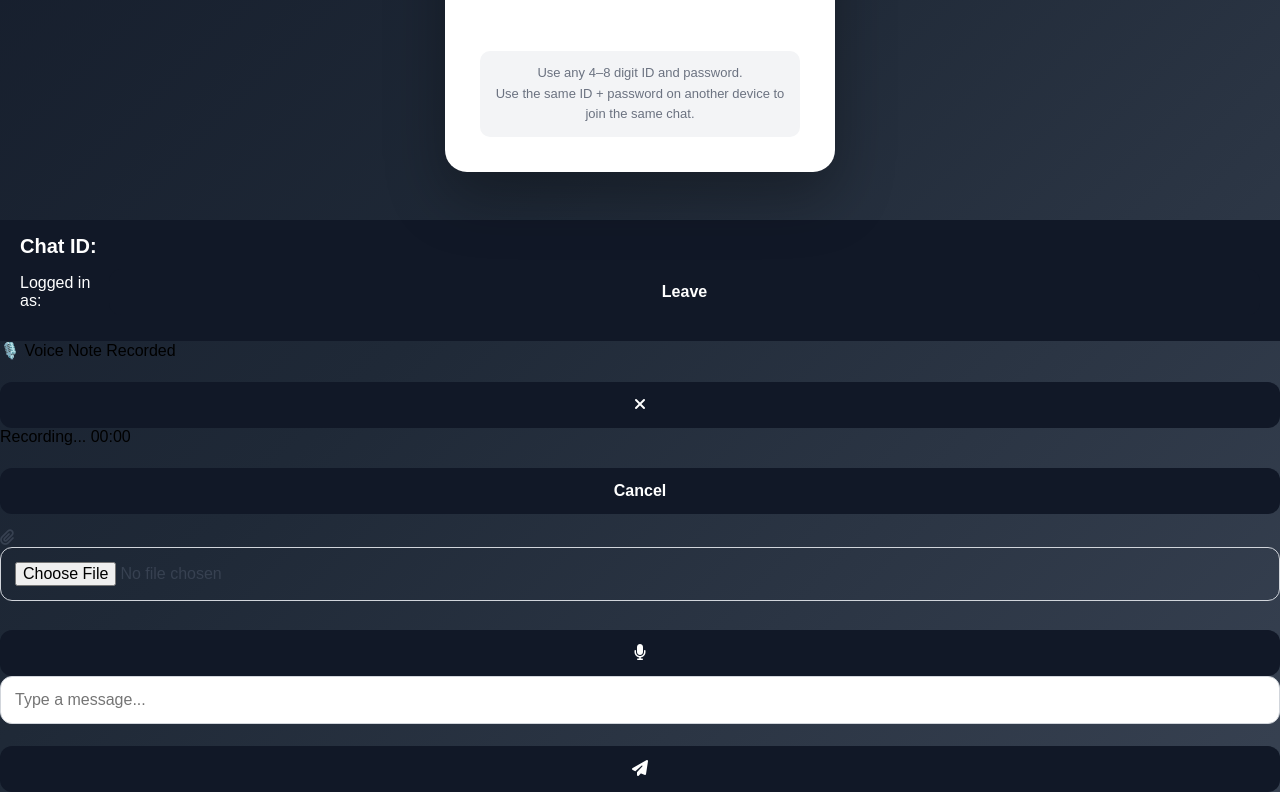
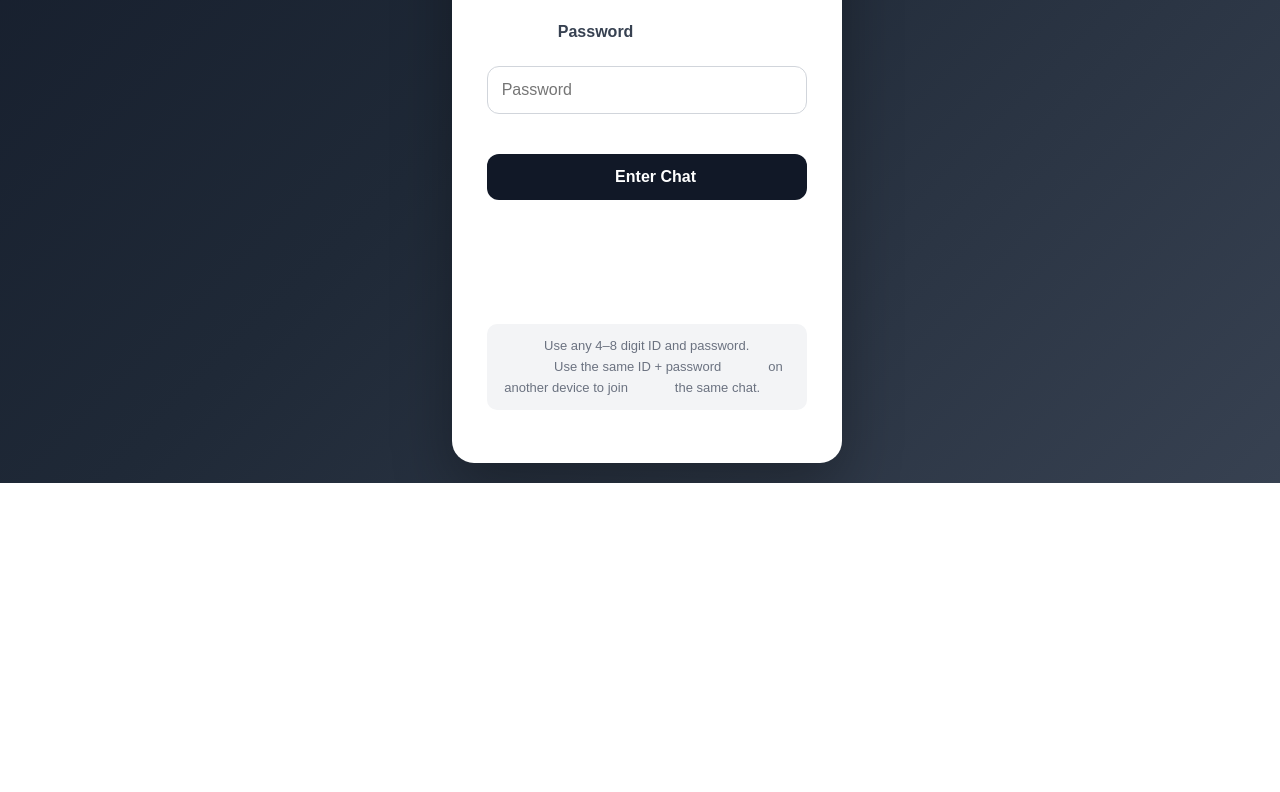
Before and after one commit to sins31695-afk/chat, a website: page public/index.html in a window 1280 px wide. Shown: the part 580-1372 px from the top of the page. After the commit the page ends 1063 px from the top, so only its background shows below. Drawn offline with Linux system fonts and the light colour scheme.

```diff
--- a/public/index.html
+++ b/public/index.html
@@ -14,19 +14,11 @@
         rel="stylesheet"
         href="style.css"
     >
-    <!-- FontAwesome for Icons -->
-    <link
-        rel="stylesheet"
-        href="https://cdnjs.cloudflare.com/ajax/libs/font-awesome/6.4.0/css/all.min.css"
-    >
-    <!-- Firebase SDKs -->
-    <script src="https://www.gstatic.com/firebasejs/9.23.0/firebase-app-compat.js"></script>
-    <script src="https://www.gstatic.com/firebasejs/9.23.0/firebase-database-compat.js"></script>
 </head>
 
 <body>
 
-<div class="login-page" id="loginPage">
+<div class="login-page">
 
     <div class="login-card">
 
@@ -106,55 +98,6 @@
 
 </div>
 
-<!-- CHAT PAGE SECTION -->
-<div class="chat-page hidden" id="chatPage">
-    <div class="chat-header">
-        <div>
-            <h2>Chat ID: <span id="displayChatId"></span></h2>
-            <p>Logged in as: <span id="displayName"></span></p>
-        </div>
-        <button id="leaveBtn" class="leave-btn">Leave</button>
-    </div>
-
-    <div class="messages-container" id="messagesContainer">
-        <!-- Messages will be loaded here dynamically -->
-    </div>
-
-    <!-- RECORDING & MEDIA PREVIEW BAR -->
-    <div id="voicePreviewBar" class="preview-bar hidden">
-        <span id="previewText">🎙️ Voice Note Recorded</span>
-        <button id="cancelVoiceBtn" class="cancel-btn"><i class="fa-solid fa-xmark"></i></button>
-    </div>
-
-    <div id="recordingStatus" class="recording-status hidden">
-        <span class="dot"></span> Recording... <span id="recordTimer">00:00</span>
-        <button id="stopCancelRecord" class="cancel-link">Cancel</button>
-    </div>
-
-    <form id="messageForm" class="chat-input-area">
-        <label for="mediaInput" class="icon-btn" title="Attach Photo/Video">
-            <i class="fa-solid fa-paperclip"></i>
-            <input type="file" id="mediaInput" accept="image/*,video/*" class="hidden-input">
-        </label>
-
-        <!-- Audio/Voice Message Button -->
-        <button type="button" id="voiceRecordBtn" class="icon-btn" title="Record Audio Message">
-            <i class="fa-solid fa-microphone" id="micIcon"></i>
-        </button>
-
-        <input
-            type="text"
-            id="messageInput"
-            placeholder="Type a message..."
-            autocomplete="off"
-        >
-
-        <button type="submit" id="sendBtn" class="send-btn">
-            <i class="fa-solid fa-paper-plane"></i>
-        </button>
-    </form>
-</div>
-
 <script src="app.js"></script>
 
 </body>
```
Lines whose indentation alone changed are shown as unchanged.
